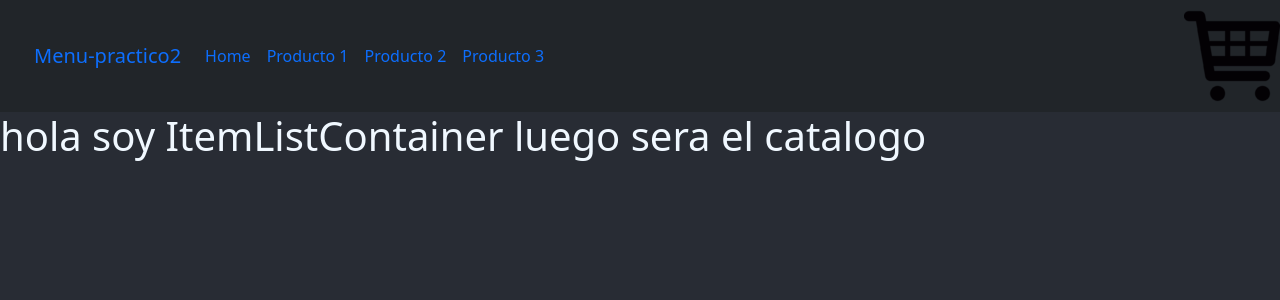
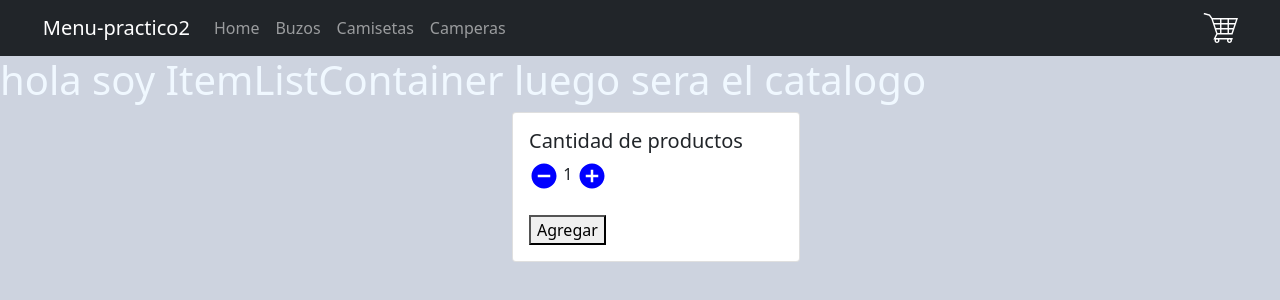
Before and after one commit to mgiribaldi451/react-coder, a React (Create React App) app: page / in a window 1280 px wide. Shown: the top 300 px of the page. Built offline with nearby package versions, Linux system fonts and the light colour scheme.

Commit message:
boton contador

```diff
--- a/src/components/CartWidget.jsx
+++ b/src/components/CartWidget.jsx
@@ -1,12 +1,12 @@
 
-import Carro from '../images/shoppingcart2.png';
+import { GiShoppingCart } from "react-icons/gi";
 
 const CartWidget = () => {
 
     return (
         <>
 
-            <img  src={Carro}  alt="carro"/>
+            <GiShoppingCart size={40} color='white' className="cart"/>
 
         </>
     )
--- /dev/null
+++ b/src/components/ItemCount.jsx
@@ -0,0 +1,52 @@
+import React, { useState } from "react";
+import Card from 'react-bootstrap/Card'
+import { MdAddCircle, MdRemoveCircle } from "react-icons/md";
+
+const ItemCount = ({ stock, initial }) => {
+    const [count, setCount] = useState(initial)
+    stock = parseInt(stock);
+    const addItem = () => {
+
+        if (count >= stock) {
+            setCount(5);
+        }
+        else {
+            setCount(parseInt(count) + 1);
+        }
+
+    }
+
+    const restarItem = () => {
+        if (count <= 1) {
+            setCount(1);
+        }
+        else {
+            setCount(parseInt(count) - 1);
+        }
+    }
+
+    const enviar = () => {
+        alert("producto agregado")
+    }
+    return (
+        <>
+
+            <Card className="card" >
+
+                <Card.Body>
+                    <Card.Title> Cantidad de productos </Card.Title>
+                    <MdRemoveCircle size={30} color='blue' onClick={restarItem}></MdRemoveCircle>
+                    <span > {count} </span>
+                    <MdAddCircle size={30} color='blue' onClick={addItem}> </MdAddCircle>
+
+                    <br />
+                    <br />
+                    <button onClick={enviar}>Agregar</button>
+                </Card.Body>
+            </Card>
+
+        </>
+    )
+}
+
+export default ItemCount;
--- a/src/components/ItemListContainer.jsx
+++ b/src/components/ItemListContainer.jsx
@@ -1,16 +1,18 @@
 
-
+import ItemCount from "./ItemCount";
 
 
 const ItemList = ({greeting}) => {
 
-    console.log(greeting)
+
     return (
+        <>
         <div>
 
-           <h1 className="blanco">{greeting}</h1>
-
+         <h1 className="blanco">{greeting}</h1>
+          <ItemCount className="centrado" stock="5" initial="1"/>
         </div>
+        </>
     )
 }
 
--- a/src/components/Nav.jsx
+++ b/src/components/Nav.jsx
@@ -9,16 +9,16 @@ const Menu = () => {
 
     return (
         <>
-            <Navbar bg="dark" expand="lg" variant="ligth">
+            <Navbar bg="dark" expand="lg" variant="dark">
                 <Container>
                     <Navbar.Brand href="#home">Menu-practico2</Navbar.Brand>
                     <Navbar.Toggle aria-controls="responsive-navbar-nav" />
                     <Navbar.Collapse id="basic-navbar-nav">
                         <Nav className="me-auto">
                             <Nav.Link href="#home">Home</Nav.Link>
-                            <Nav.Link href="#link">Producto 1</Nav.Link>
-                            <Nav.Link href="#link">Producto 2</Nav.Link>
-                            <Nav.Link href="#link">Producto 3</Nav.Link>
+                            <Nav.Link href="#link">Buzos</Nav.Link>
+                            <Nav.Link href="#link">Camisetas</Nav.Link>
+                            <Nav.Link href="#link">Camperas</Nav.Link>
                         </Nav>
                     </Navbar.Collapse>
                 </Container>
--- a/src/index.css
+++ b/src/index.css
@@ -3,9 +3,9 @@ body {
   font-family: -apple-system, BlinkMacSystemFont, 'Segoe UI', 'Roboto', 'Oxygen',
     'Ubuntu', 'Cantarell', 'Fira Sans', 'Droid Sans', 'Helvetica Neue',
     sans-serif;
-  -webkit-font-smoothing: antialiased;
+  -webkit-font-smoothing : antialiased;
   -moz-osx-font-smoothing: grayscale;
-  background-color: #282c34 !important;
+  background-color       : #cdd3df !important;
 }
 
 code {
@@ -13,6 +13,19 @@ code {
     monospace;
 }
 
-.blanco{
+.blanco {
   color: aliceblue;
 }
+
+
+.card {
+  width      : 18rem;
+  margin-left: 40%;
+
+
+}
+
+
+.cart {
+  margin-right: 3%;
+}
```
